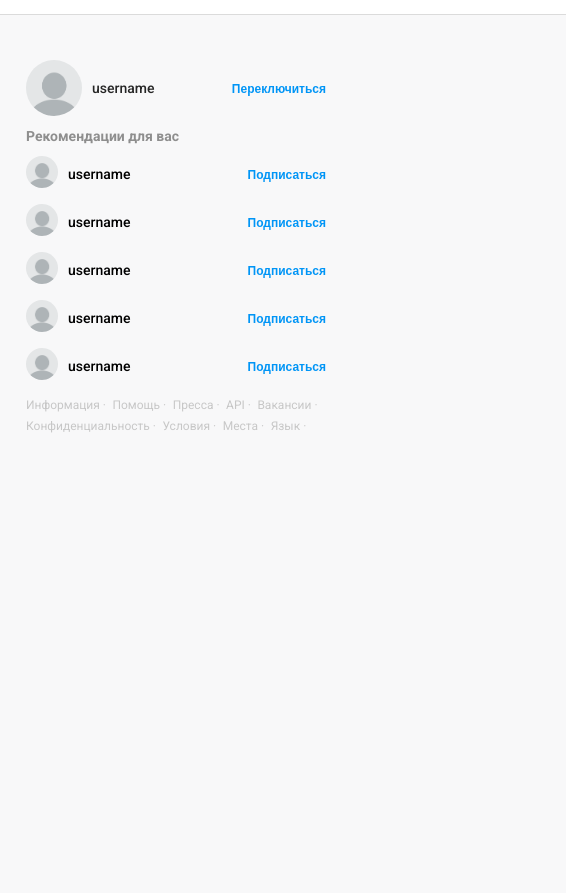
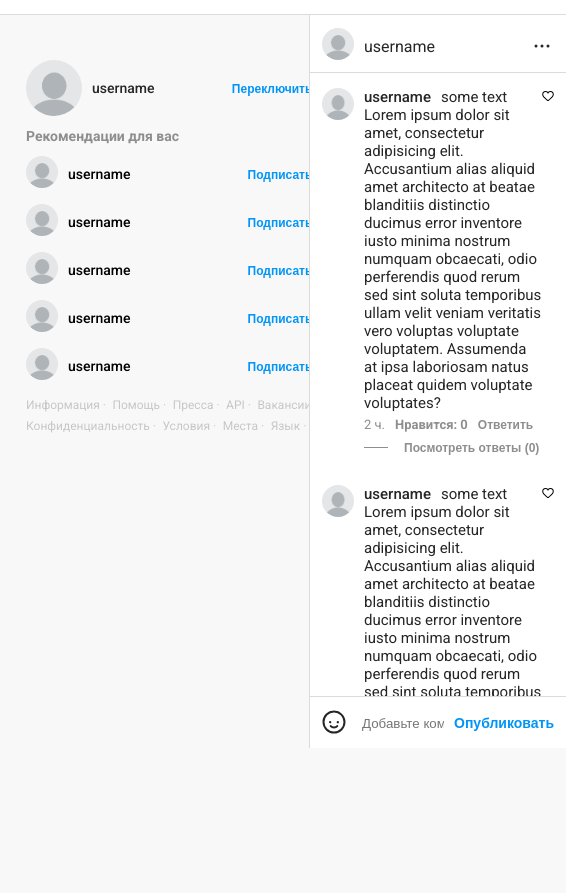
Before and after one commit to zaynlannister/Instagram-Clone, a website built with Vite: page index.html in a window 1280 px wide. Shown: the part 52-945 px from the top of the page, 714-1280 px from the left. Built offline with nearby package versions, Linux system fonts and the light colour scheme.

Commit message:
add comments menu

```diff
--- a/index.html
+++ b/index.html
@@ -198,6 +198,79 @@
       </div>
     </div>
   </div>
+
+  <div class="comments">
+    <div class="user-post__details comments__user-details">
+      <div class="user-post__acc-image"><img src="src/images/user__image.png"></div>
+      <div class="user-post__username">username</div>
+      <svg class="user-post__details-additionally" fill="#262626" height="24" role="img" viewBox="0 0 24 24" width="24"><circle cx="12" cy="12" r="1.5"></circle><circle cx="6" cy="12" r="1.5"></circle><circle cx="18" cy="12" r="1.5"></circle>
+      </svg>
+    </div>
+    <div class="comments__content">
+        <div class="comments__content-comment">
+          <div class="comments__content-image"><img src="src/images/user__image.png"></div>
+          <div class="comments__content-wrapper">
+            <div class="comments-user">
+              <div class="comments-user__details">
+                <div class="comments-user__name">username</div>
+                <div class="comments-user__text">some text Lorem ipsum dolor sit amet, consectetur adipisicing elit. Accusantium alias aliquid amet architecto at beatae blanditiis distinctio ducimus error inventore iusto minima nostrum numquam obcaecati, odio perferendis quod rerum sed sint soluta temporibus ullam velit veniam veritatis vero voluptas voluptate voluptatem. Assumenda at ipsa laboriosam natus placeat quidem voluptate voluptates?</div>
+              </div>
+              <div class="comments-user__info">
+                <div class="comments-user__data">2 ч.</div>
+                <div class="comments-user__likes">Нравится: <span>0</span></div>
+                <div class="comments-user__reply-btn">
+                  <button class="btn">Ответить</button>
+                </div>
+              </div>
+              <div class="comments-user__reply-answers">
+                <button class="btn">Посмотреть ответы (0)</button>
+              </div>
+            </div>
+            <div class="comments-like">
+              <svg height="12" role="img" viewBox="0 0 24 24" width="12"><path d="M16.792 3.904A4.989 4.989 0 0121.5 9.122c0 3.072-2.652 4.959-5.197 7.222-2.512 2.243-3.865 3.469-4.303 3.752-.477-.309-2.143-1.823-4.303-3.752C5.141 14.072 2.5 12.167 2.5 9.122a4.989 4.989 0 014.708-5.218 4.21 4.21 0 013.675 1.941c.84 1.175.98 1.763 1.12 1.763s.278-.588 1.11-1.766a4.17 4.17 0 013.679-1.938m0-2a6.04 6.04 0 00-4.797 2.127 6.052 6.052 0 00-4.787-2.127A6.985 6.985 0 00.5 9.122c0 3.61 2.55 5.827 5.015 7.97.283.246.569.494.853.747l1.027.918a44.998 44.998 0 003.518 3.018 2 2 0 002.174 0 45.263 45.263 0 003.626-3.115l.922-.824c.293-.26.59-.519.885-.774 2.334-2.025 4.98-4.32 4.98-7.94a6.985 6.985 0 00-6.708-7.218z"></path></svg>
+            </div>
+          </div>
+        </div>
+
+      <div class="comments__content-comment">
+        <div class="comments__content-image"><img src="src/images/user__image.png"></div>
+        <div class="comments__content-wrapper">
+          <div class="comments-user">
+            <div class="comments-user__details">
+              <div class="comments-user__name">username</div>
+              <div class="comments-user__text">some text Lorem ipsum dolor sit amet, consectetur adipisicing elit. Accusantium alias aliquid amet architecto at beatae blanditiis distinctio ducimus error inventore iusto minima nostrum numquam obcaecati, odio perferendis quod rerum sed sint soluta temporibus ullam velit veniam veritatis vero voluptas voluptate voluptatem. Assumenda at ipsa laboriosam natus placeat quidem voluptate voluptates?</div>
+            </div>
+            <div class="comments-user__info">
+              <div class="comments-user__data">2 ч.</div>
+              <div class="comments-user__likes">Нравится: <span>0</span></div>
+              <div class="comments-user__reply-btn">
+                <button class="btn">Ответить</button>
+              </div>
+            </div>
+            <div class="comments-user__reply-answers">
+              <button class="btn">Посмотреть ответы (0)</button>
+            </div>
+          </div>
+          <div class="comments-like">
+            <svg height="12" role="img" viewBox="0 0 24 24" width="12"><path d="M16.792 3.904A4.989 4.989 0 0121.5 9.122c0 3.072-2.652 4.959-5.197 7.222-2.512 2.243-3.865 3.469-4.303 3.752-.477-.309-2.143-1.823-4.303-3.752C5.141 14.072 2.5 12.167 2.5 9.122a4.989 4.989 0 014.708-5.218 4.21 4.21 0 013.675 1.941c.84 1.175.98 1.763 1.12 1.763s.278-.588 1.11-1.766a4.17 4.17 0 013.679-1.938m0-2a6.04 6.04 0 00-4.797 2.127 6.052 6.052 0 00-4.787-2.127A6.985 6.985 0 00.5 9.122c0 3.61 2.55 5.827 5.015 7.97.283.246.569.494.853.747l1.027.918a44.998 44.998 0 003.518 3.018 2 2 0 002.174 0 45.263 45.263 0 003.626-3.115l.922-.824c.293-.26.59-.519.885-.774 2.334-2.025 4.98-4.32 4.98-7.94a6.985 6.985 0 00-6.708-7.218z"></path></svg>
+          </div>
+        </div>
+      </div>
+    </div>
+    <div class="comments__action">
+      <div class="comments-wrapper">
+        <div class="comments__action-emoji">
+          <svg aria-label="Смайлик" class="_ab6-" color="#262626" fill="#262626" height="24" role="img" viewBox="0 0 24 24" width="24"><path d="M15.83 10.997a1.167 1.167 0 101.167 1.167 1.167 1.167 0 00-1.167-1.167zm-6.5 1.167a1.167 1.167 0 10-1.166 1.167 1.167 1.167 0 001.166-1.167zm5.163 3.24a3.406 3.406 0 01-4.982.007 1 1 0 10-1.557 1.256 5.397 5.397 0 008.09 0 1 1 0 00-1.55-1.263zM12 .503a11.5 11.5 0 1011.5 11.5A11.513 11.513 0 0012 .503zm0 21a9.5 9.5 0 119.5-9.5 9.51 9.51 0 01-9.5 9.5z"></path></svg>
+        </div>
+        <div class="comments__action-input">
+          <input type="text" placeholder="Добавьте комментарий...">
+        </div>
+        <div class="comments__action-button">
+          <button class="btn">Опубликовать</button>
+        </div>
+      </div>
+    </div>
+  </div>
     <script type="module" src="/src/js/app.js"></script>
   </body>
 </html>
--- a/src/js/post-content.js
+++ b/src/js/post-content.js
@@ -18,8 +18,8 @@ class Post {
         this.likes--
     }
 
-    comment(text) {
-        this.comments.push(text)
+    comment(text, username) {
+        this.comments.push(new Comment({text: text, username: username}))
     }
 
     getTemplate() {
--- a/src/scss/app.scss
+++ b/src/scss/app.scss
@@ -7,3 +7,4 @@
 @import './stories-carousel';
 @import './user-publications';
 @import './account-menu';
+@import './comments';
--- /dev/null
+++ b/src/scss/comments.scss
@@ -0,0 +1,131 @@
+.comments {
+  overflow-y: auto;
+  color: rgb(38, 38, 38);
+  z-index: 98;
+  width: 20%;
+  position: fixed;
+  right: 0;
+  top: 0;
+  bottom: 0;
+  background-color: #fff;
+  padding: 80px 0 0;
+  border-left: 1px solid rgb(219, 219, 219);
+
+  &__user-details {
+    border-bottom: 1px solid rgb(219, 219, 219);
+  }
+
+  &-wrapper {
+    box-sizing: border-box;
+    width: 100%;
+    padding: 10px 12px;
+    display: flex;
+    align-items: center;
+    border-top: 1px solid rgb(219, 219, 219);
+  }
+
+  &__action {
+    width: 100%;
+    position: absolute;
+    bottom: 0;
+    background-color: #fff;
+
+    &-emoji {
+      padding-right: 6px;
+      margin-top: 3px;
+
+      & svg {
+        cursor: pointer;
+      }
+    }
+
+    &-input {
+      width: 100%;
+
+      & input {
+        box-sizing: border-box;
+        padding: 0 10px;
+        width: 100%;
+      }
+    }
+
+    &-button button {
+      font-size: 14px;
+    }
+  }
+
+  &__content {
+    font-size: 15px;
+    padding: 0 12px;
+
+    &-wrapper {
+      width: 100%;
+      display: flex;
+      justify-content: space-between;
+    }
+
+    & button {
+      color: rgb(142, 142, 142);
+    }
+
+    &-comment {
+      display: flex;
+      padding: 15px 0;
+    }
+
+    &-image {
+      margin-right: 10px;
+
+      & img {
+        width: 32px;
+        height: 32px;
+        border-radius: 50%;
+      }
+    }
+  }
+
+  &-like svg {
+    cursor: pointer;
+  }
+
+  &-user {
+    &__info {
+      display: flex;
+      font-size: 13px;
+      color: rgb(142, 142, 142);
+      margin: 5px 0 8px;
+    }
+
+    &__data {
+      margin-right: 10px;
+    }
+
+    &__name {
+      margin-right: 10px;
+      font-weight: 500;
+      float: left;
+    }
+
+    &__likes {
+      margin-right: 10px;
+      font-weight: bold;
+    }
+
+    &__reply-answers {
+      position: relative;
+      font-size: 13px;
+      color: rgb(142, 142, 142);
+      padding-left: 40px;
+
+      &::before {
+        position: absolute;
+        content: '';
+        width: 24px;
+        height: 1px;
+        background-color: rgb(142, 142, 142);
+        left: 0;
+        top: 7px;
+      }
+    }
+  }
+}
--- a/src/scss/main.scss
+++ b/src/scss/main.scss
@@ -19,6 +19,7 @@ input {
 .btn {
   cursor: pointer;
   border: none;
+  outline: none;
   background-color: transparent;
   padding: 0;
   font-weight: bold;
--- a/src/scss/user-publications.scss
+++ b/src/scss/user-publications.scss
@@ -21,6 +21,7 @@
 
     &-additionally {
       margin-left: auto;
+      cursor: pointer;
     }
 
     & div {
```
